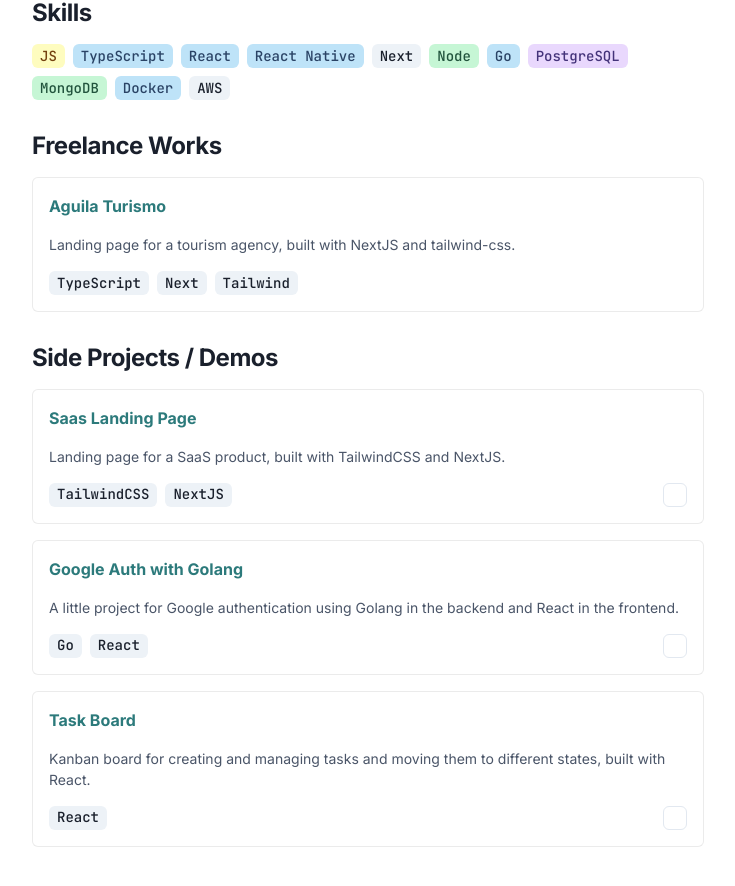
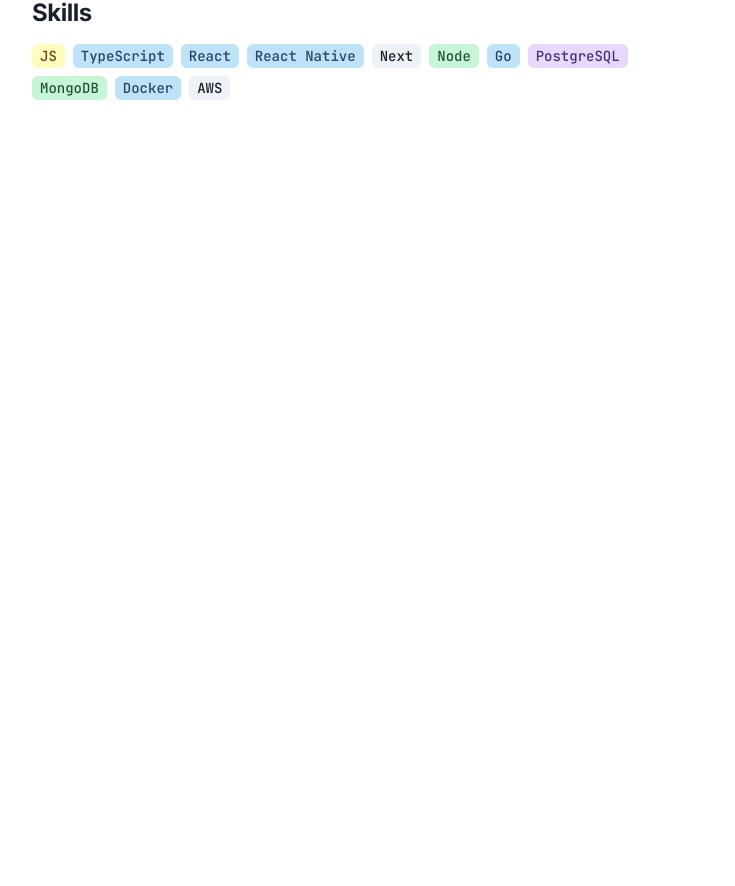
Before and after one commit to juansecalvinio/portfolio, a Next.js app: page / in a window 1280 px wide. Shown: the part 1148-2034 px from the top of the page, without its empty margins (272-1007 px from the left). After the commit the page ends 1312 px from the top, so only its background shows below. Built offline with nearby package versions, Linux system fonts and the light colour scheme; some icons are missing.

Commit message:
Ocultamos temporalmente los enlaces a demos y proyectos freelance

```diff
--- a/src/pages/index.tsx
+++ b/src/pages/index.tsx
@@ -64,8 +64,8 @@
         <WorkExperience />
         <Education />
         <Skills skills={skills} />
-        <Projects title="Freelance Works" projects={sideProjects} />
-        <Projects title="Side Projects / Demos" projects={challengesProjects} />
+        {/* <Projects title="Freelance Works" projects={sideProjects} />
+        <Projects title="Side Projects / Demos" projects={challengesProjects} /> */}
       </Box>
     </Container>
   );
```
